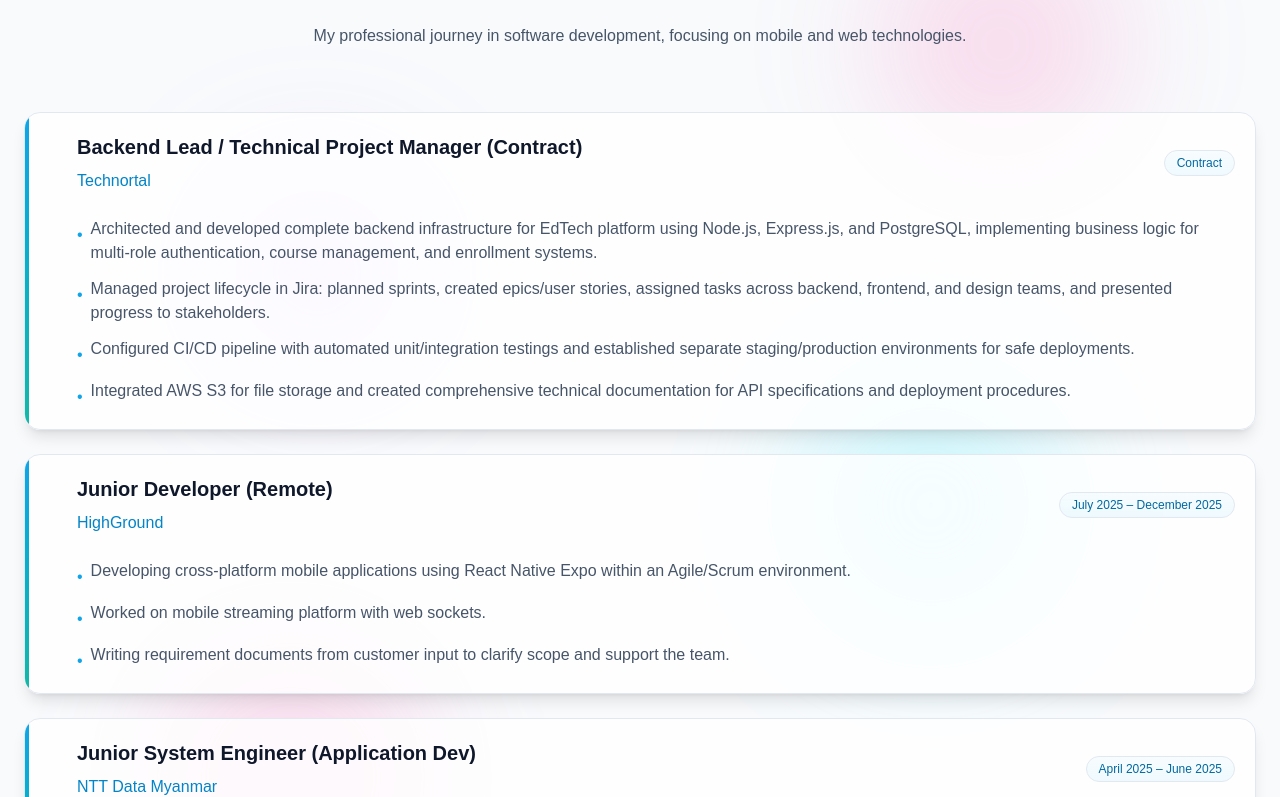
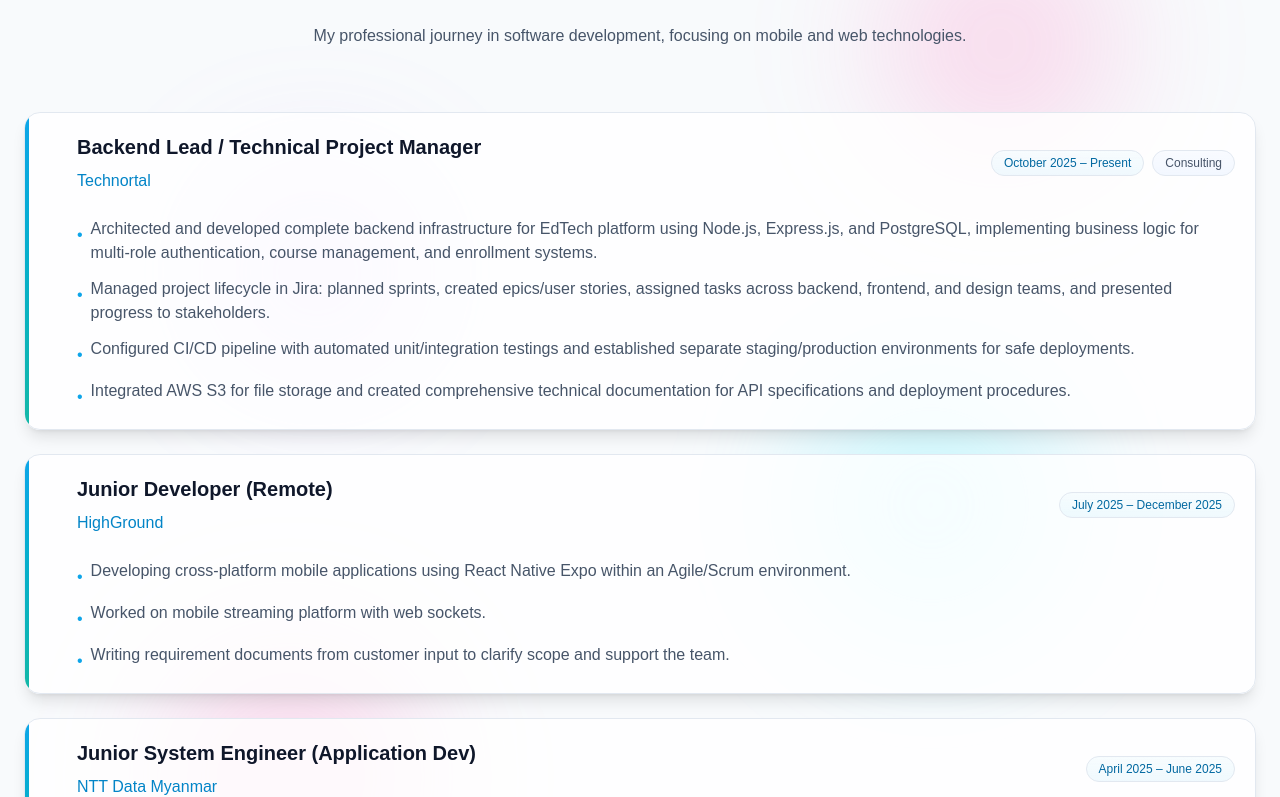
Before and after one commit to linphone2000/lpmz-portfolio-v2, a Next.js app: page / in a window 1280 px wide. Shown: the part 1743-2540 px from the top of the page. Built offline with nearby package versions, Linux system fonts and the light colour scheme.

Commit message:
Update dependencies in package.json and package-lock.json; modify experience section in data.ts and enhance layout in experience component

```diff
--- a/src/components/Overview/Experience/experience.tsx
+++ b/src/components/Overview/Experience/experience.tsx
@@ -51,9 +51,16 @@
                           {exp.company}
                         </p>
                       </div>
-                      <Badge className="bg-primary-500/10 text-primary-700 dark:text-primary-300 w-fit">
-                        {exp.period}
-                      </Badge>
+                      <div className="flex flex-col sm:flex-row gap-2 items-end sm:items-center">
+                        <Badge className="bg-primary-500/10 text-primary-700 dark:text-primary-300 w-fit">
+                          {exp.period}
+                        </Badge>
+                        {exp.type && exp.type !== 'Full-time' && (
+                          <Badge className="bg-blue-500/10 text-blue-700 dark:text-blue-300 w-fit border border-blue-500/20">
+                            {exp.type}
+                          </Badge>
+                        )}
+                      </div>
                     </div>
                     <ul className="space-y-3">
                       {exp.bullets.map((bullet, bulletIndex) => (
--- a/src/lib/data.ts
+++ b/src/lib/data.ts
@@ -28,10 +28,10 @@
   experience: [
     {
       company: 'Technortal',
-      role: 'Backend Lead / Technical Project Manager (Contract)',
-      period: 'Contract',
+      role: 'Backend Lead / Technical Project Manager',
+      period: 'October 2025 – Present',
       location: 'Yangon, Myanmar (Remote)',
-      type: 'Side-Project',
+      type: 'Consulting',
       bullets: [
         'Architected and developed complete backend infrastructure for EdTech platform using Node.js, Express.js, and PostgreSQL, implementing business logic for multi-role authentication, course management, and enrollment systems.',
         'Managed project lifecycle in Jira: planned sprints, created epics/user stories, assigned tasks across backend, frontend, and design teams, and presented progress to stakeholders.',
```
Also changed, not shown: package.json (+4 -4 lines), 1 other file (tests, documents, lock files or other folders).
